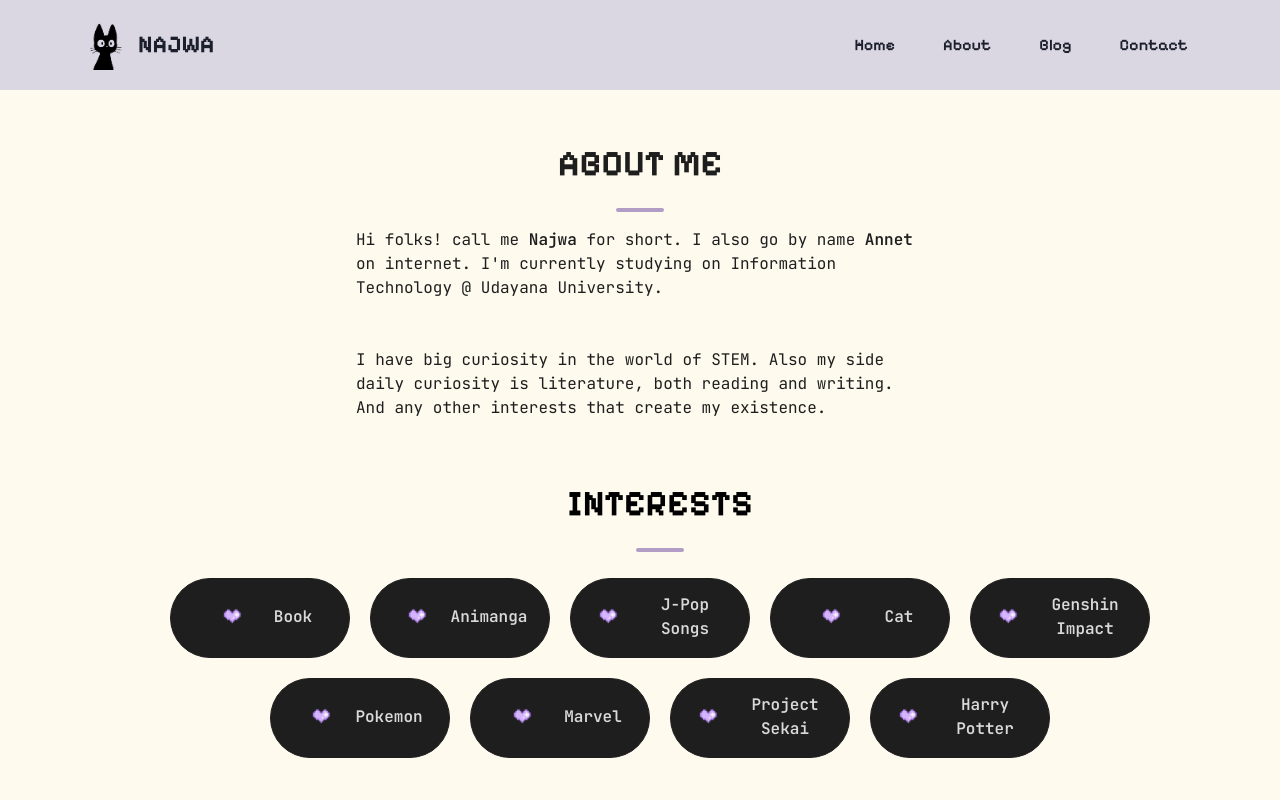
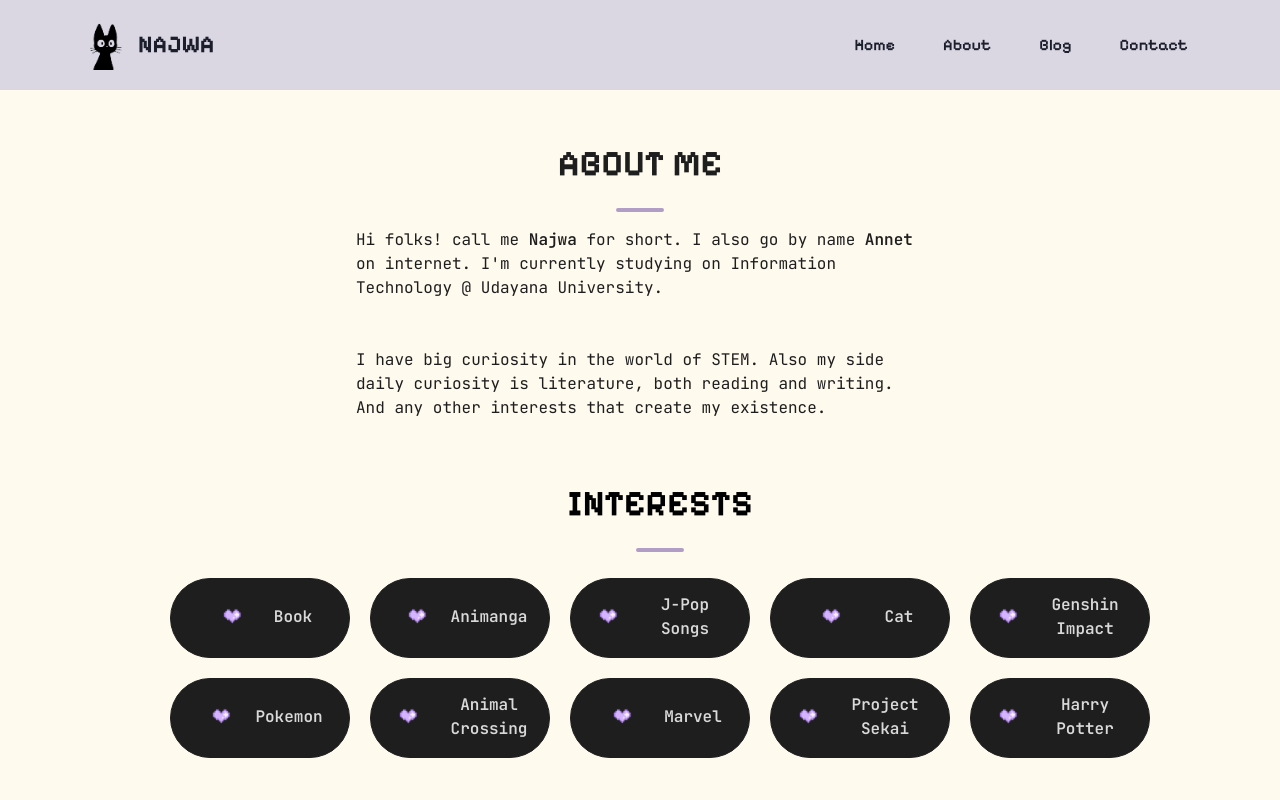
Before and after one commit to najwatahir/annetarc-card, a Next.js app: page /about in a window 1280 px wide. Shown: the top 800 px of the page. Built offline with nearby package versions, Linux system fonts and the light colour scheme.

Commit message:
Update AboutPage.tsx

```diff
--- a/components/AboutPage.tsx
+++ b/components/AboutPage.tsx
@@ -112,6 +112,18 @@ const AboutPage = () => {
                                             alt=""
                                             width={50}
                                             height={50}
+                                            className="mr-2"
+                                        />
+                                        <p className="jetbrains mb:text-xl text-base">Animal Crossing</p>
+                                    </div>
+                                </div>
+                                <div className="skill-box">
+                                    <div className="flex items-center">
+                                        <Image
+                                            src="/images/purple-heart.png"
+                                            alt=""
+                                            width={50}
+                                            height={50}
                                             className="mr-4"
                                         />
                                         <p className="jetbrains mb:text-xl text-base">Marvel</p>
```
